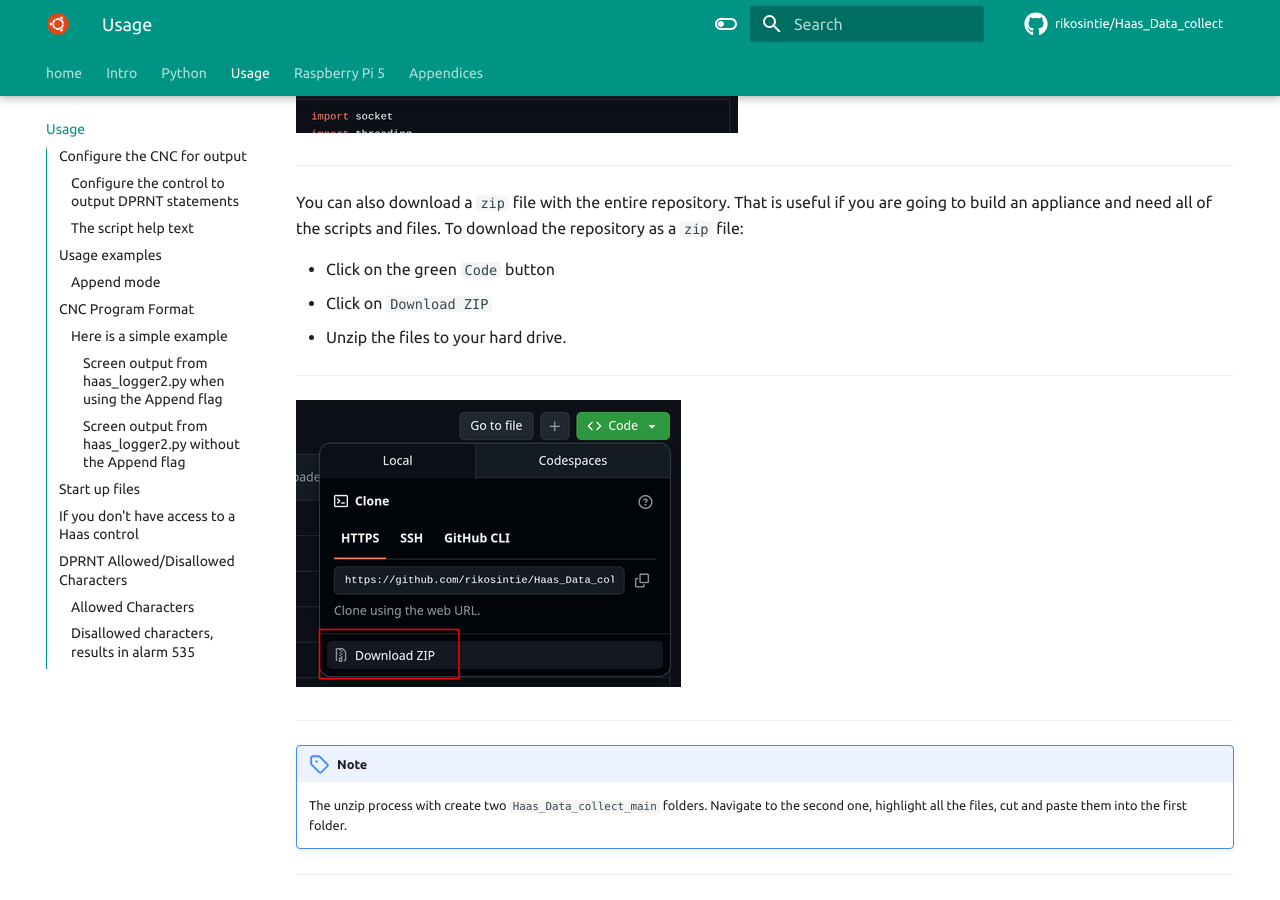
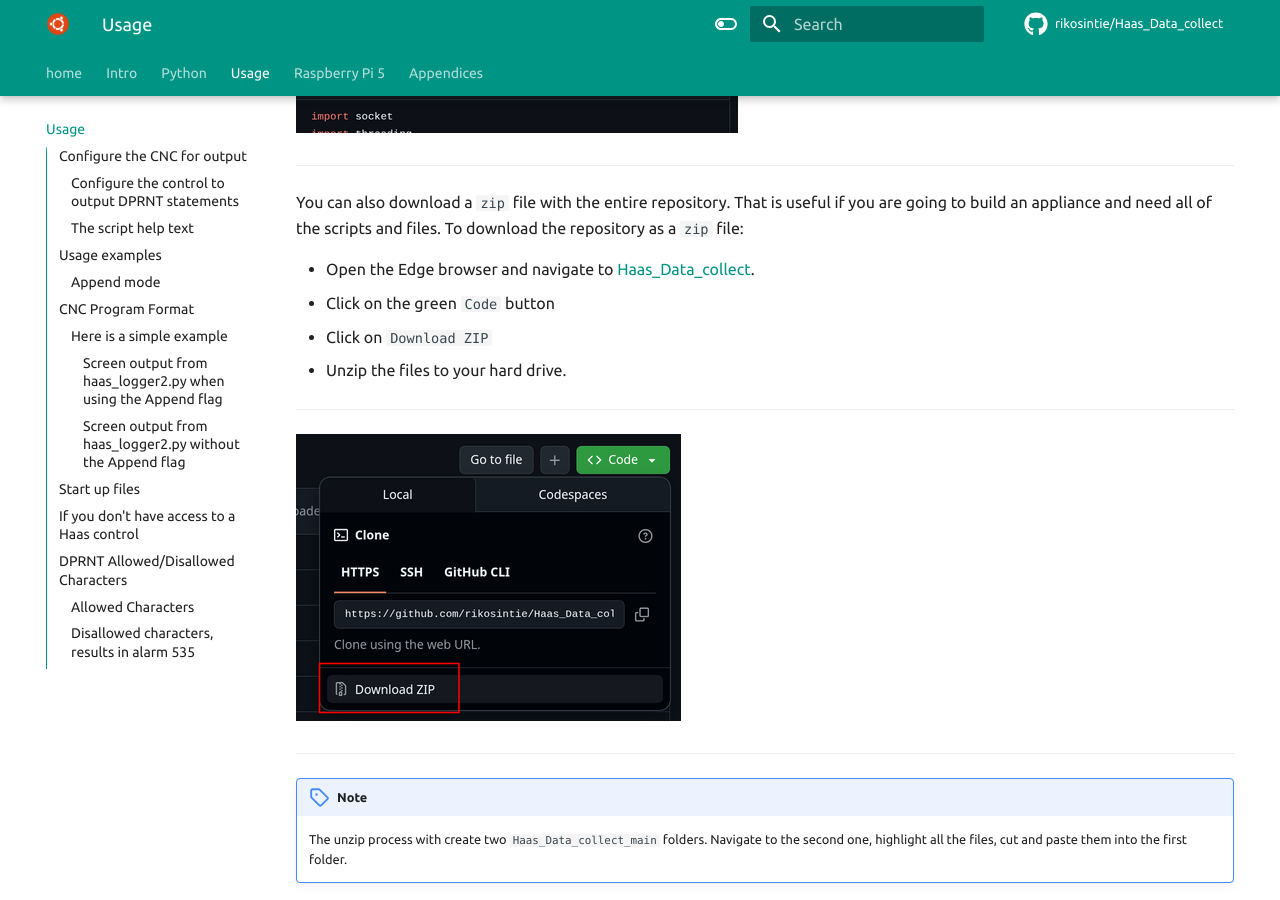
Before and after one commit to rikosintie/Haas_Data_collect, an MkDocs documentation site: the page built from docs/usage.md, in a window 1280 px wide and 900 px high, scrolled down 405 px. Built offline with MkDocs 1.6.1 and Material for MkDocs 9.7.7, drawn with Linux system fonts in a browser that asks for light colours; some web fonts are replaced; comment, search, counter and statistics services are not loaded.

Commit message:
Git Title: Formatting

```diff
--- a/docs/usage.md
+++ b/docs/usage.md
@@ -14,6 +14,7 @@ The first step is downloading the script from my [GitHub Repository](https://git
 
 You can also download a `zip` file with the entire repository. That is useful if you are going to build an appliance and need all of the scripts and files. To download the repository as a `zip` file:
 
+- Open the Edge browser and navigate to [Haas_Data_collect](https://github.com/rikosintie/Haas_Data_collect){tartget="_blank"}.
 - Click on the green `Code` button
 - Click on `Download ZIP`
 - Unzip the files to your hard drive.
```
